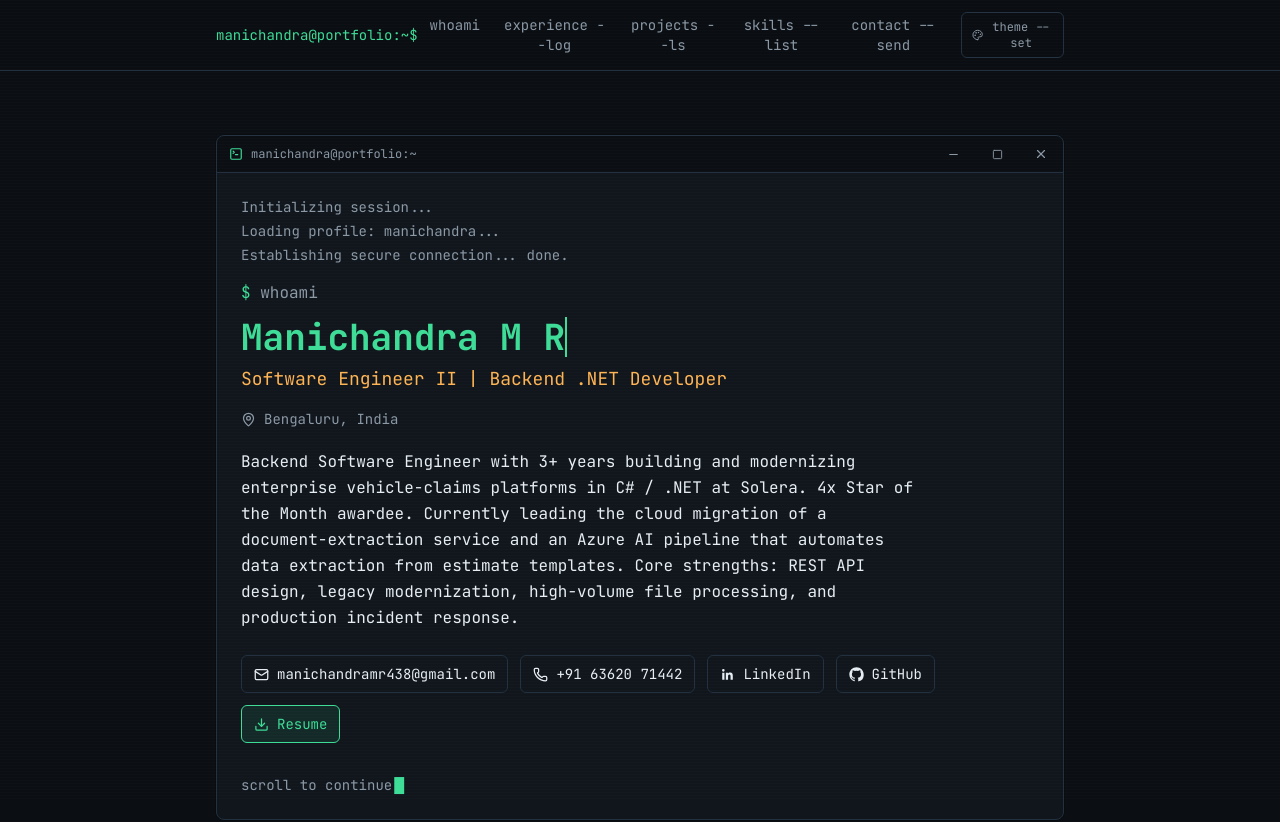
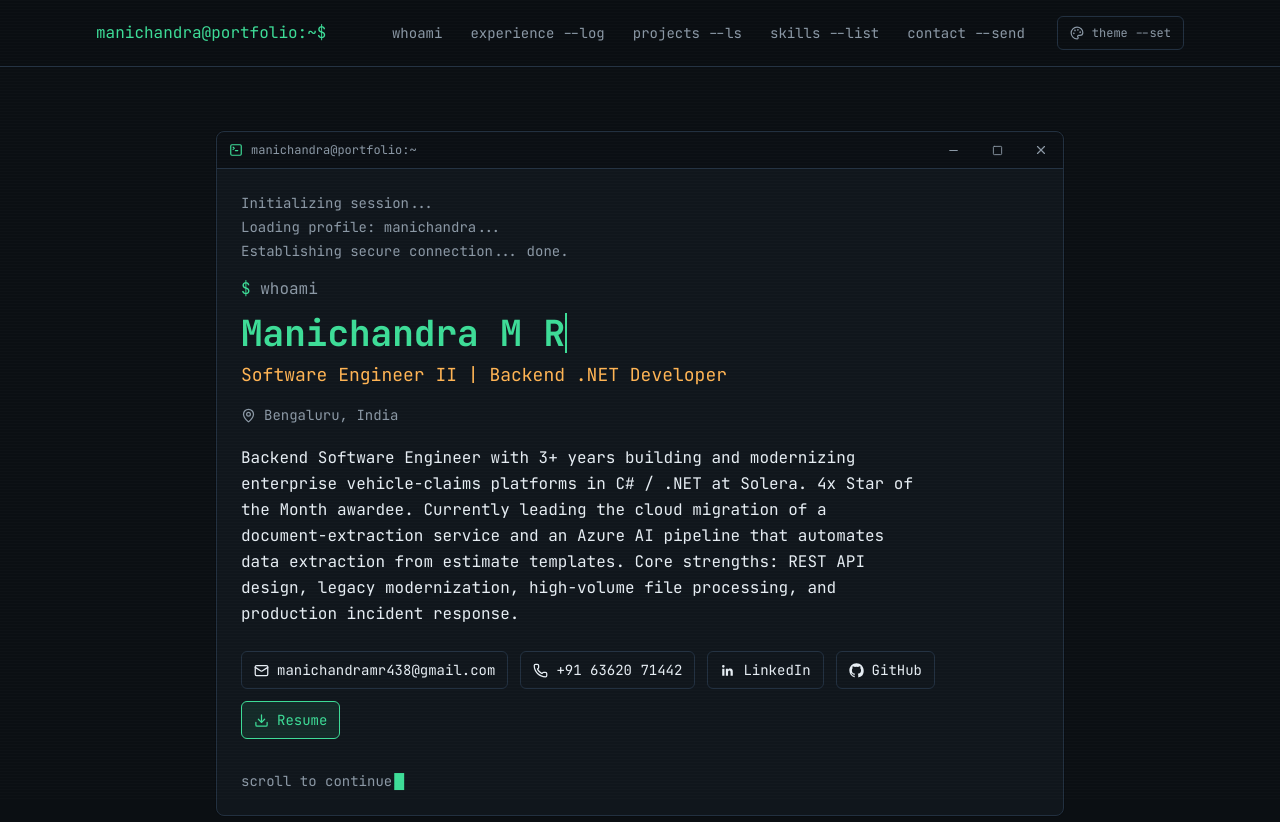
Before and after one commit to Manichandra438/portfolio, a Next.js app: page / in a window 1280 px wide. Shown: the top 822 px of the page. Built offline with nearby package versions, Linux system fonts and the light colour scheme.

Commit message:
Fix nav bar text wrapping and cramped spacing
Nav items and theme button lacked whitespace-nowrap, so labels like
"experience --log" wrapped mid-phrase at narrower widths. Add nowrap,
widen nav container to max-w-6xl, and increase gaps/padding for
breathing room.

```diff
--- a/components/Nav.tsx
+++ b/components/Nav.tsx
@@ -15,8 +15,10 @@ export default function Nav() {
 
   return (
     <nav className="sticky top-0 z-40 border-b border-term-border bg-term-bg/90 backdrop-blur">
-      <div className="mx-auto flex max-w-4xl items-center justify-between gap-3 px-4 py-3 sm:px-6">
-        <span className="text-sm text-term-green">manichandra@portfolio:~$</span>
+      <div className="mx-auto flex max-w-6xl items-center justify-between gap-4 px-4 py-4 sm:px-8">
+        <span className="shrink-0 text-sm text-term-green sm:text-base">
+          manichandra@portfolio:~$
+        </span>
 
         <div className="flex items-center gap-3 sm:hidden">
           <ThemeSwitcher />
@@ -29,13 +31,13 @@ export default function Nav() {
           </button>
         </div>
 
-        <div className="hidden items-center gap-5 sm:flex">
-          <ul className="flex gap-5 text-sm">
+        <div className="hidden items-center gap-8 sm:flex">
+          <ul className="flex flex-nowrap items-center gap-7 text-sm">
             {navCommands.map((c) => (
-              <li key={c.id}>
+              <li key={c.id} className="shrink-0">
                 <button
                   onClick={() => handleClick(c.id)}
-                  className="text-term-fg-dim transition-colors hover:text-term-green"
+                  className="whitespace-nowrap text-term-fg-dim transition-colors hover:text-term-green"
                 >
                   {c.label}
                 </button>
--- a/components/ThemeSwitcher.tsx
+++ b/components/ThemeSwitcher.tsx
@@ -33,7 +33,7 @@ export default function ThemeSwitcher() {
     <div ref={ref} className="relative">
       <button
         onClick={() => setOpen((v) => !v)}
-        className="flex items-center gap-1.5 rounded-md border border-term-border px-2.5 py-1.5 text-xs text-term-fg-dim transition-colors hover:border-term-green hover:text-term-green"
+        className="flex shrink-0 items-center gap-2 whitespace-nowrap rounded-md border border-term-border px-3 py-2 text-xs text-term-fg-dim transition-colors hover:border-term-green hover:text-term-green"
         aria-label="Change theme"
       >
         <Palette size={14} />
```
